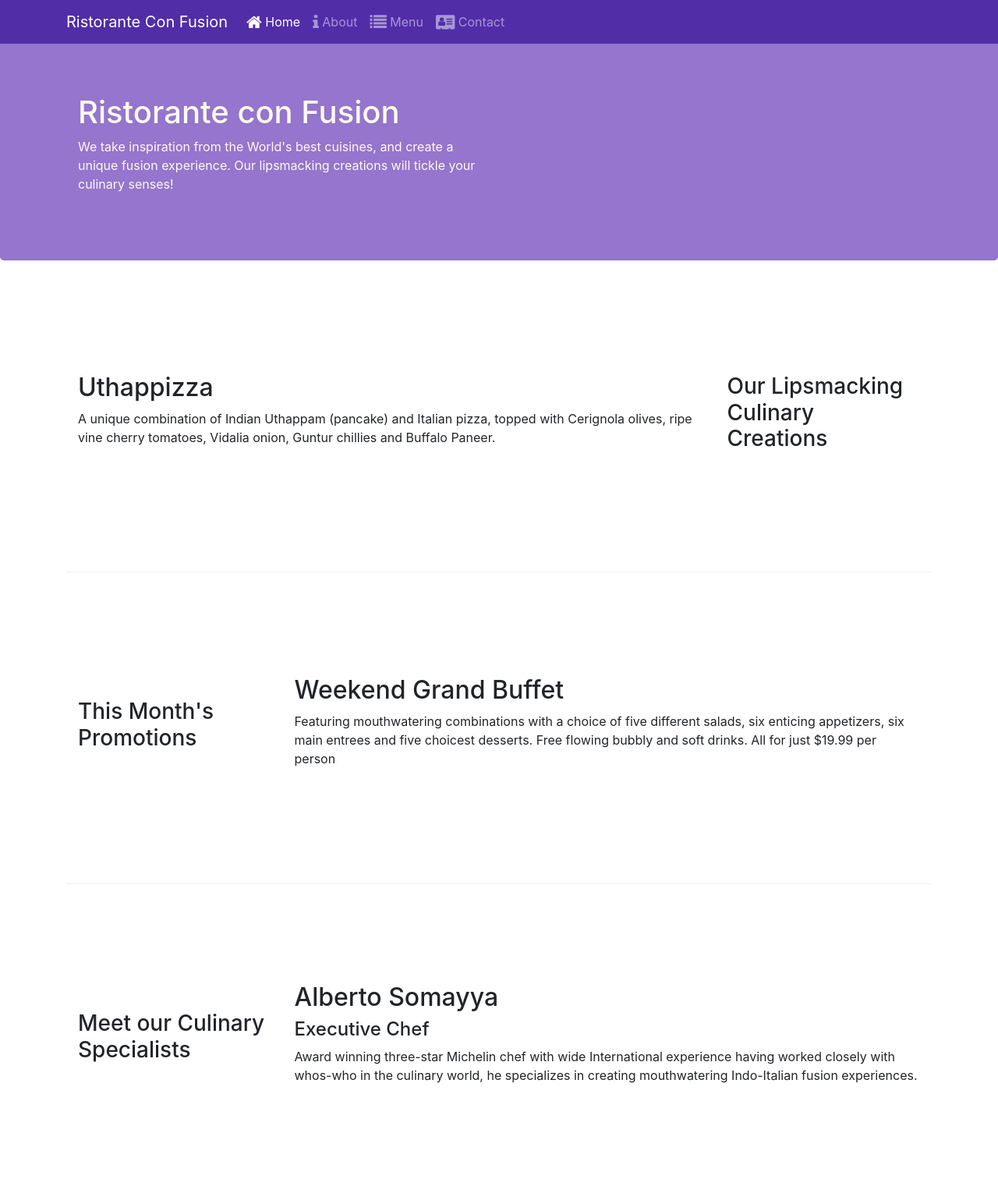
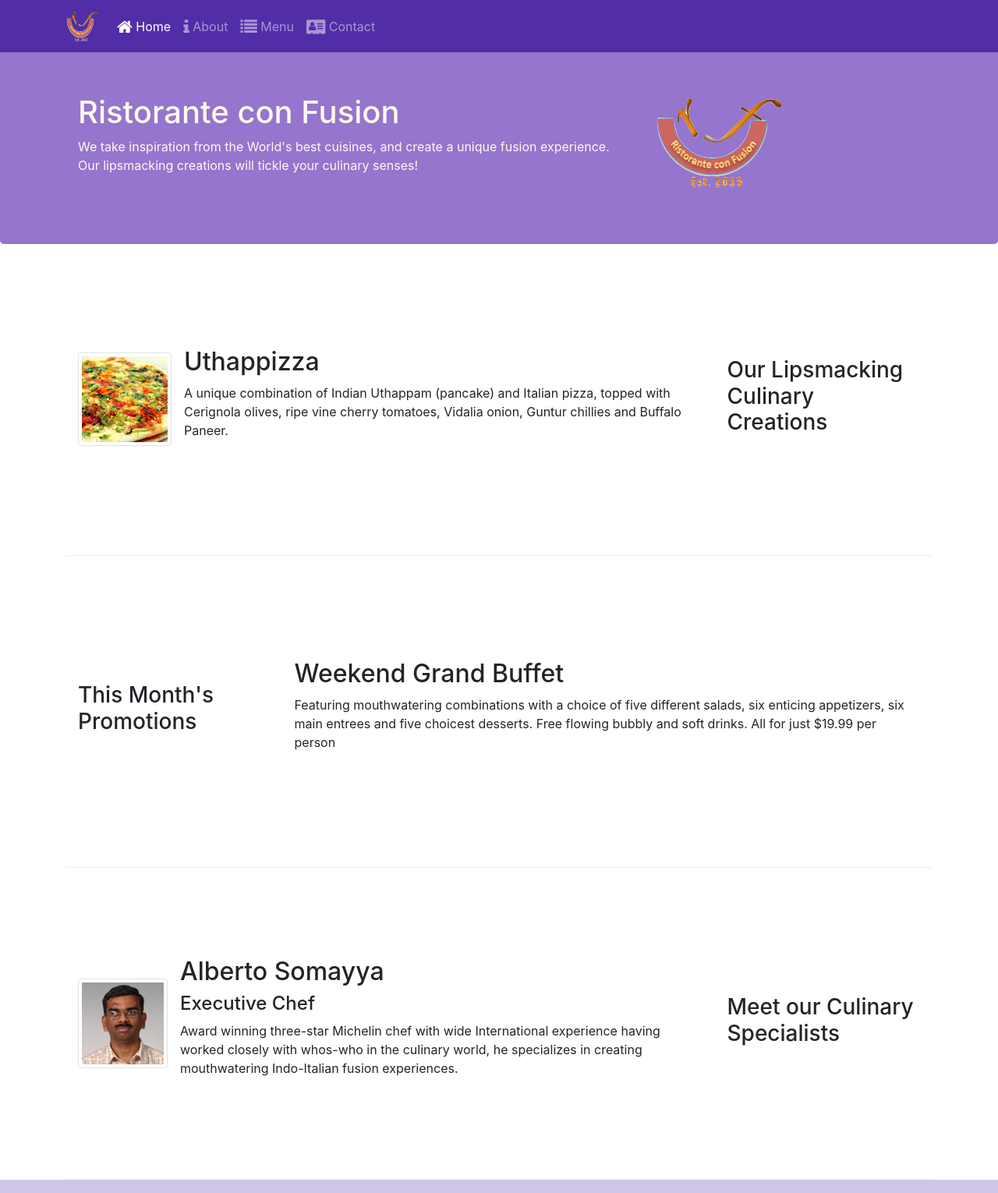
Before and after one commit to Aditya7903/FrontendWeb-UI, a website: page index.html in a window 1280 px wide. Shown: the top 1530 px of the page at 78% size. Drawn offline with nearby package versions, Linux system fonts and the light colour scheme.

Commit message:
Images and media

```diff
--- a/index.html
+++ b/index.html
@@ -21,7 +21,7 @@
             <button class="navbar-toggler" type="button" data-toggle="collapse" data-target="#Navbar">
                 <span class="navbar-toggler-icon"></span>
             </button>
-            <a class="navbar-brand" href="./index.html">Ristorante Con Fusion</a>
+            <a class="navbar-brand" href="./index.html"><img src ="img/logo.png" width="41" height="41"></a>
             <div class="collapse navbar-collapse" id="Navbar">
 
                 <ul class="navbar-nav mr-auto">
@@ -33,27 +33,36 @@
             </div>
         </div>
     </nav>
-    <header class ="jumbotron">
-        <div class ="container">
-            <div class=" row row-header ">
-                <div class="col-12 col-sm-6">
+    <header class="jumbotron">
+        <div class="container">
+            <div class="row row-header">
+                <div class="col-12 col-sm-8 ">
                     <h1>Ristorante con Fusion</h1>
                     <p>We take inspiration from the World's best cuisines, and create a unique fusion experience. Our lipsmacking creations will tickle your culinary senses!</p>
                 </div>
-                <div class="col-12 col-sm">
+                <div class="col-12 col-sm align-self-center">
+                    <img src="img/logo.png" class="img-fluid">
+
                 </div>
             </div>
         </div>
     </header>
-
     <div class ="container">
         <div class = "row row-content align-items-center">
-            <div class ="col-12 col-sm-4 order-sm=last col-md-3">
+            <div class ="col-12 col-sm-4 order-sm-last col-md-3">
                 <h3>Our Lipsmacking Culinary Creations</h3>
             </div>
             <div class="col-12 col-sm order-sm-first col-md">
-                <h2>Uthappizza</h2>
-                <p>A unique combination of Indian Uthappam (pancake) and Italian pizza, topped with Cerignola olives, ripe vine cherry tomatoes, Vidalia onion, Guntur chillies and Buffalo Paneer.</p>
+              <div class="media">
+                  <img class="d-flex mr-3 img-thumbnail align-self-center"
+                  src="img/uthappizza.png" alt="uthappizza">
+                  <div class="media-body">
+                     <h2 class="mt-0">Uthappizza</h2>
+                         <p>A unique combination of Indian Uthappam (pancake) and Italian pizza, topped with Cerignola olives,
+                         ripe vine cherry tomatoes, Vidalia onion, Guntur chillies and Buffalo Paneer.</p>
+                  </div>
+
+              </div>
             </div>
         </div>
 
@@ -69,13 +78,20 @@
         </div>
 
         <div class = "row row-content align-items-center">
-            <div class ="col-12 col-sm-4 order-sm=last col-md-3">
+            <div class ="col-12 col-sm-4 order-sm-last col-md-3">
                 <h3>Meet our Culinary Specialists</h3>
             </div>
-            <div class="col-12 col-sm order-sm=first col-md">
-                <h2>Alberto Somayya</h2>
-                <h4>Executive Chef</h4>
-                <p>Award winning three-star Michelin chef with wide International experience having worked closely with whos-who in the culinary world, he specializes in creating mouthwatering Indo-Italian fusion experiences. </p>
+            <div class="col-12 col-sm order-sm-first col-md">
+                <div class="media">
+                    <img class="d-flex mr-3 img-thumbnail align-self-center"
+                    src="img/alberto.png" alt="alberto">
+                    <div class="media-body">
+                        <h2>Alberto Somayya</h2>
+                        <h4>Executive Chef</h4>
+                        <p>Award winning three-star Michelin chef with wide International experience having worked closely with whos-who in the culinary world, he specializes in creating mouthwatering Indo-Italian fusion experiences. </p>
+                    </div>
+                </div>
+
             </div>
         </div>
     </div>
```
Also changed, not shown: aboutus.html (+4 -2 lines), contactus.html (+5 -3 lines), img/alberto.png (added), img/buffet.png (added), img/logo.png (added), img/uthappizza.png (added), 1 other file.
